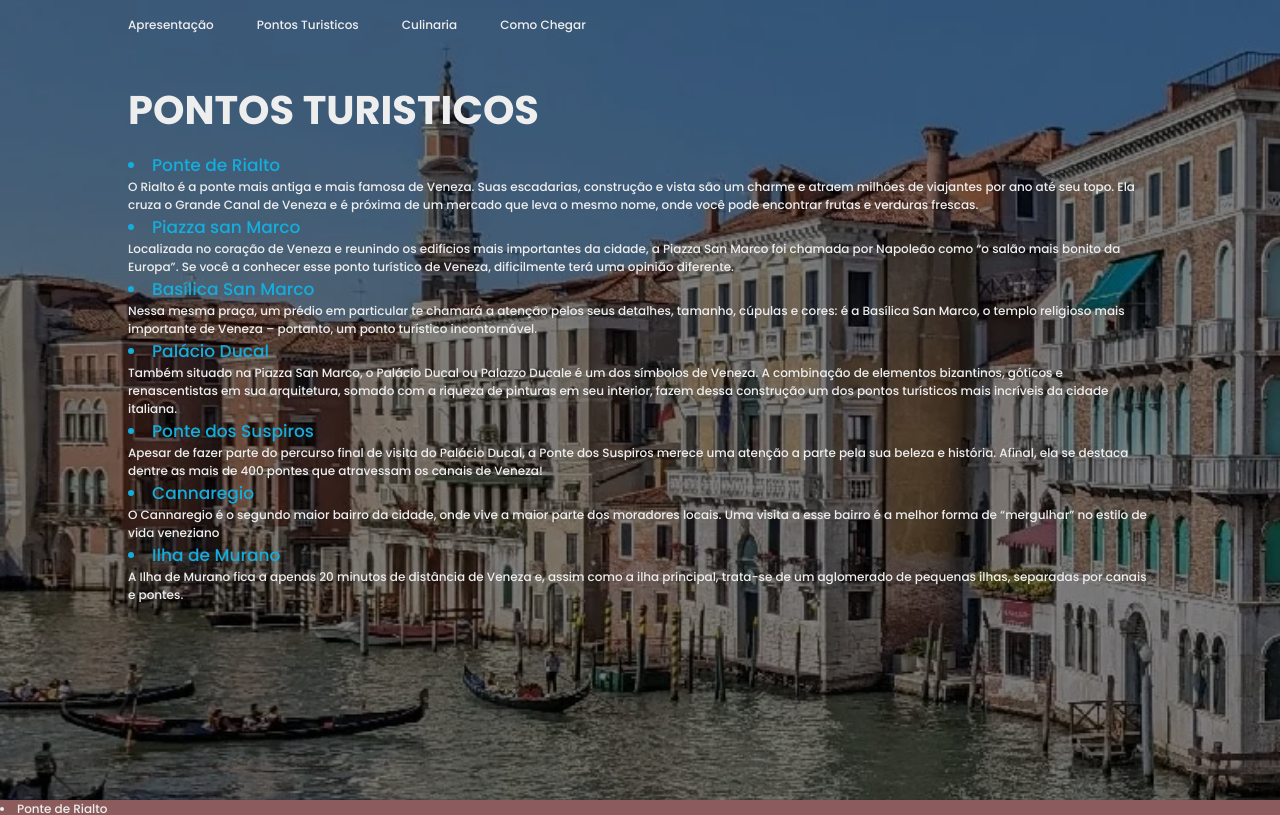
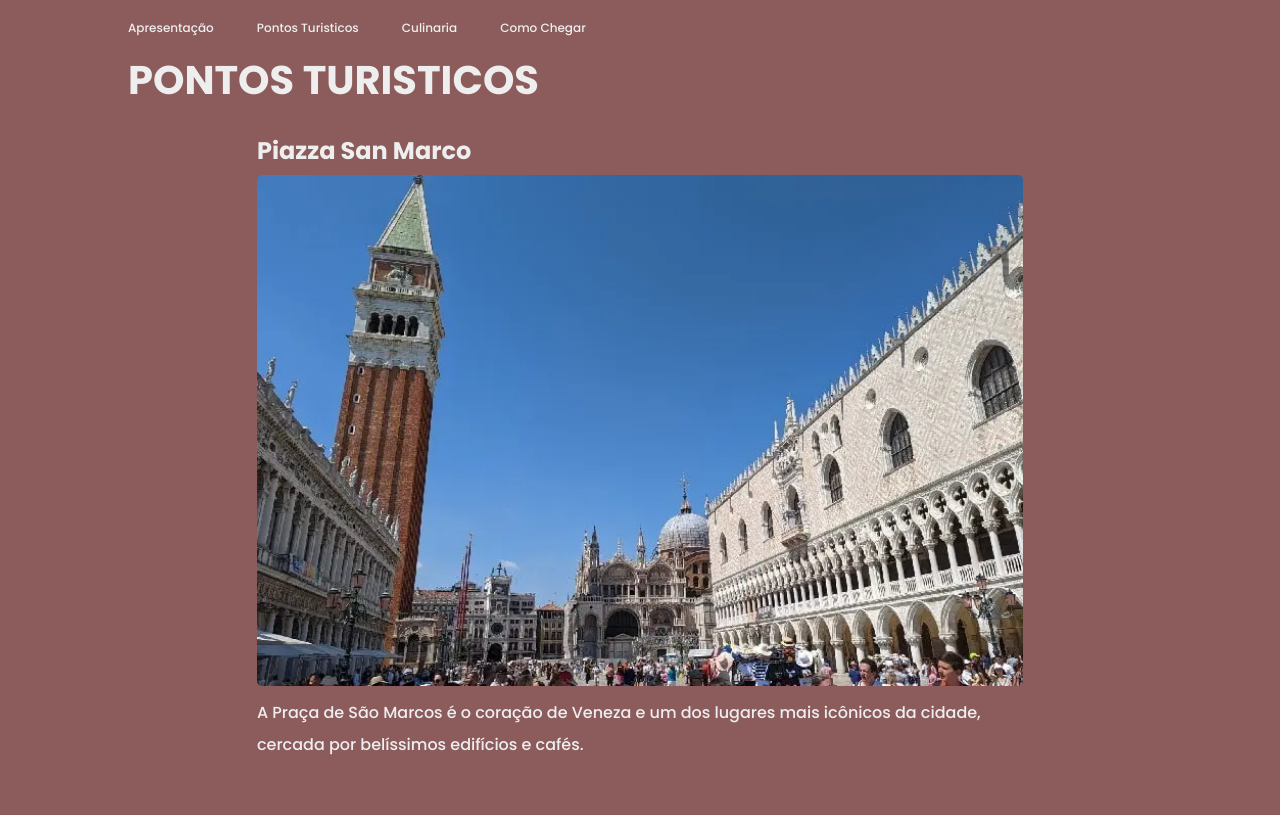
Before and after one commit to JardelBA/OFICINA2_VENEZA, a plain HTML site: page html/pontosturisticos.html in a window 1280 px wide. Shown: the top 815 px of the page. Drawn offline with Linux system fonts and the light colour scheme.

Commit message:
CORREÇÃO

```diff
--- a/css/style.css
+++ b/css/style.css
@@ -82,7 +82,7 @@ p {
 }
 
 .imagem1 {
-    filter: brightness(50%);
+    filter: brightness(30%);
     object-fit: cover;
     width: 100%;
     height: 100%
--- /dev/null
+++ b/css/style1.css
@@ -0,0 +1,78 @@
+
+* {
+    margin: 0;
+    padding: 0;
+    text-decoration: none;
+    font-family: "Poppins", sans-serif;
+
+}
+
+
+body {
+    font-family: Arial, sans-serif;
+    line-height: 2;
+        background-color: #8c5c5c;
+    color: #eee;
+
+}
+
+
+header {
+    background: #8c5c5c;
+    color: #eee;
+    padding: 1rem;
+    height: 30px;
+    margin: auto;
+    width: 80%;
+
+
+    }
+
+    header a {
+        color: #eee;
+        margin-right: 40px;
+        font:300px;
+    }
+
+    nav{
+    background-color: #8c5c5c;
+    color: #b61e1e;
+    font-size: 12px;
+
+}
+
+header h1 {
+    margin-bottom: -3rem;
+    font-size: 40px;
+     text-align:left
+
+}
+
+
+
+main {
+    max-width: 800px;
+    margin: 2rem auto;
+    padding: 0 1rem;
+
+}
+
+.tourist-spot {
+    margin-bottom: 2rem;
+    border: 1px solid #8c5c5c;
+    padding: 1rem;
+    border-radius: 5px;
+    background-color: #8c5c5c;
+    box-shadow: 0 0 10px #8c5c5c(0, 0, 0, 0.1);
+}
+
+.tourist-spot img {
+    width: 100%;
+    height: auto;
+    border-radius: 5px;
+}
+
+.tourist-spot h2 {
+    margin-top: 1rem;
+    color: #eee;
+}
--- a/html/pontosturisticos.html
+++ b/html/pontosturisticos.html
@@ -4,7 +4,7 @@
 <head>
     <meta charset="UTF-8">
     <meta name="viewport" content="width=device-width, initial-scale=1.0">
-    <link rel="stylesheet" href="../css/style.css">
+    <link rel="stylesheet" href="../css/style1.css">
     <link rel="preconnect" href="https://fonts.googleapis.com">
     <link rel="preconnect" href="https://fonts.gstatic.com" crossorigin>
     <link href="https://fonts.googleapis.com/css2?family=Poppins:ital,wght@0,500;0,700;1,300&display=swap"
@@ -13,75 +13,45 @@
 </head>
 
 <body>
-    <header>
-        <nav>
-
+    <header class="pontos">
+              <nav>
             <a href="../index.html">Apresentação</a>
             <a href="pontosturisticos.html">Pontos Turisticos</a>
             <a href="culinaria.html">Culinaria</a>
             <a href="comochegar.html">Como Chegar</a>
         </nav>
+        <h1>PONTOS TURISTICOS</h1>
     </header>
-    <main class="container">
-        <div class="list">
-            <div class="list-item">
+    <main>
+        <!-- Piazza San Marco -->
+        <section id="piazza-san-marco" class="tourist-spot">
+            <h2>Piazza San Marco</h2>
+            <img src="../imagens/piazza san marco.jpg" alt="Piazza San Marco">
+            <p>A Praça de São Marcos é o coração de Veneza e um dos lugares mais icônicos da cidade, cercada por belíssimos edifícios e cafés.</p>
+        </section>
 
+        <!-- Ponte di Rialto -->
+        <section id="ponte-rialto" class="tourist-spot">
+            <h2>Ponte di Rialto</h2>
+            <img src="../imagens/ponte de rialto.jpg" alt="Ponte di Rialto">
+            <p>A Ponte di Rialto é uma das mais antigas e famosas pontes sobre o Grande Canal, oferecendo uma bela vista da cidade.</p>
+        </section>
 
-                <img src="../imagens/veneza 4.jpg" class="imagem1">
-                <div class="content">
-                    <h2>PONTOS TURISTICOS</h2>
-                    <div class="textopontos">
-                        <ol></ol>
+        <!-- Canal Grande -->
+        <section id="pacio ducal" class="tourist-spot">
+            <h2>Palacio Ducal</h2>
+            <img src="../imagens/palacio.jpg" alt="Palacio Ducal">
+            <p>o Palácio Ducal ou Palazzo Ducale é um dos símbolos de Veneza.</p>
+        </section>
 
-                        <li class="li">Ponte de Rialto</li>
-                        O Rialto é a ponte mais antiga e mais famosa de Veneza. Suas escadarias, construção e
-                        vista são um charme e atraem milhões de viajantes por ano até seu topo. Ela cruza o Grande Canal
-                        de Veneza e é próxima de um mercado que leva o mesmo nome, onde você pode encontrar frutas e
-                        verduras  frescas.
-                        <li class="li">Piazza san Marco </li>
-                        Localizada no coração de Veneza e reunindo os edifícios mais importantes da
-                        cidade, a Piazza San Marco foi chamada por Napoleão como “o salão mais bonito da Europa”.
-                        Se você a conhecer esse ponto turístico de Veneza, dificilmente terá uma opinião diferente.
-                        <li class="li">Basílica San Marco</li>
-                        Nessa mesma praça, um prédio em particular te chamará a atenção pelos seus detalhes, tamanho,
-                        cúpulas e cores: é a Basílica San Marco, o templo religioso mais importante de Veneza –
-                        portanto, um ponto turístico incontornável.
-                        <li class="li">Palácio Ducal</li>
-                        Também situado na Piazza San Marco, o Palácio Ducal ou Palazzo Ducale é um dos símbolos de
-                        Veneza. A combinação de elementos bizantinos, góticos e renascentistas em sua arquitetura,
-                        somado com a riqueza de pinturas em seu interior, fazem dessa construção um dos pontos
-                        turísticos mais incríveis da cidade italiana.
-                        <li class="li">Ponte dos Suspiros</li>
-                        Apesar de fazer parte do percurso final de visita do Palácio Ducal, a Ponte dos Suspiros merece
-                        uma atenção a parte pela sua beleza e história. Afinal, ela se destaca dentre as mais de 400
-                        pontes que atravessam os canais de Veneza!
-                        <li class="li">Cannaregio</li>
-                        O Cannaregio é o segundo maior bairro da cidade, onde vive a maior parte dos moradores locais.
-                        Uma visita a esse bairro é a melhor forma de “mergulhar” no estilo de vida veneziano
-                        <li class="li">Ilha de Murano</li>
-                        A Ilha de Murano fica a apenas 20 minutos de distância de Veneza e, assim como a ilha principal,
-                        trata-se de um aglomerado de pequenas ilhas, separadas por canais e pontes.
+        <!-- Basílica di San Marco -->
+        <section id="basilica-san-marco" class="tourist-spot">
+            <h2>Basílica di San Marco</h2>
+            <img src="../imagens/basilica.jpg" alt="Basílica di San Marco">
+            <p>A Basílica de São Marcos é uma catedral impressionante com mosaicos dourados e uma arquitetura singular.</p>
+        </section>
+    </main>
 
-                    </div>
-                </div>
-            </div>
-    </main>
-<section>
-    <li>Ponte de Rialto</li>
-    <img src="../imagens/ponte de rialto.jpg" class="imagem">
-    <li>Piazza San Marco</li>
-    <img src="../imagens/piazza san marco.jpg" class="imagem">
-    <li>Basílica San Marco</li>
-    <img src="../imagens/basilica.jpg"class="imagem">
-    <li>Palácio ducal</li>
-    <img src="../imagens/palacio.jpg"class="imagem">
-    <li>Ponte dos Suspiros</li>
-    <img src="../imagens/ponte suspiros.jpg"class="imagem">
-    <li>Cannaregio</li>
-    <img src="../imagens/cannaregio.jpg"class="imagem">
-    <li>Ilha de Murano</li>
-    <img src="../imagens/ilha de murano.jpg"class="imagem">
-    </section>
 
 
 
```
